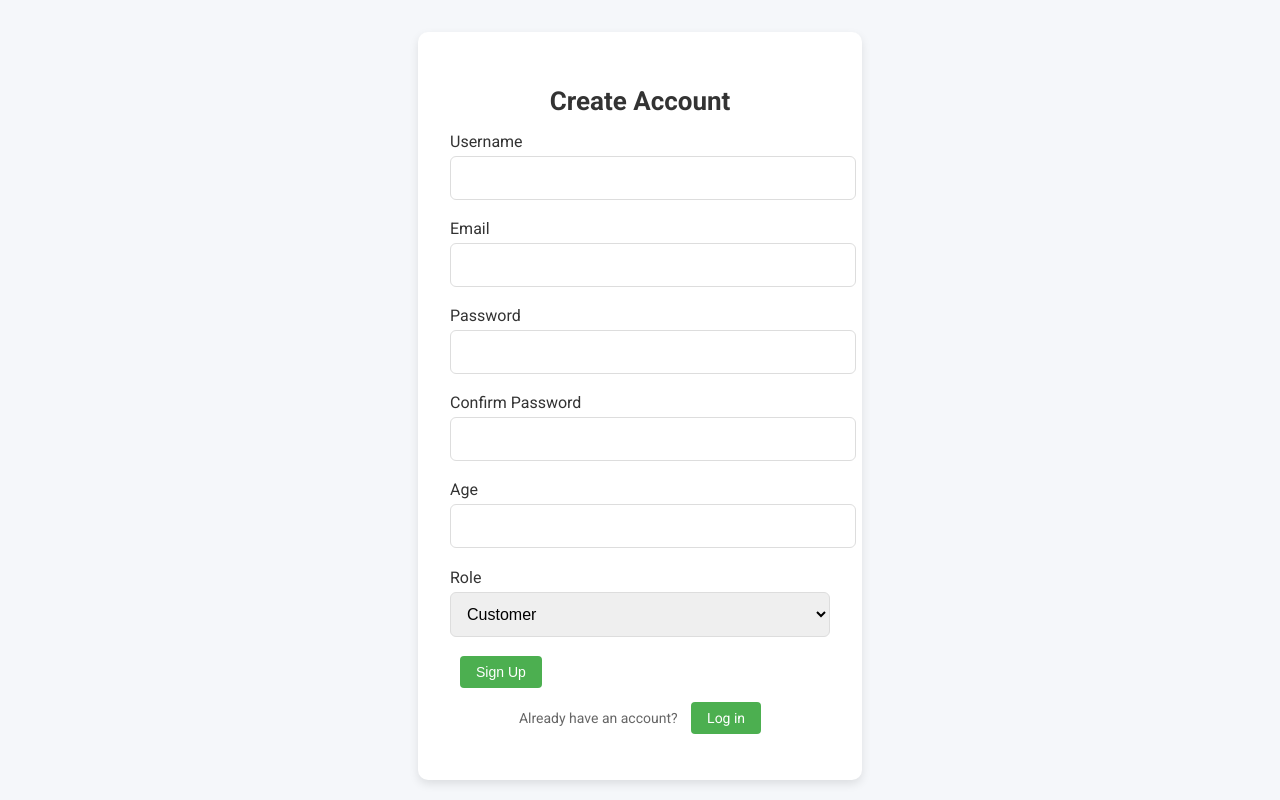
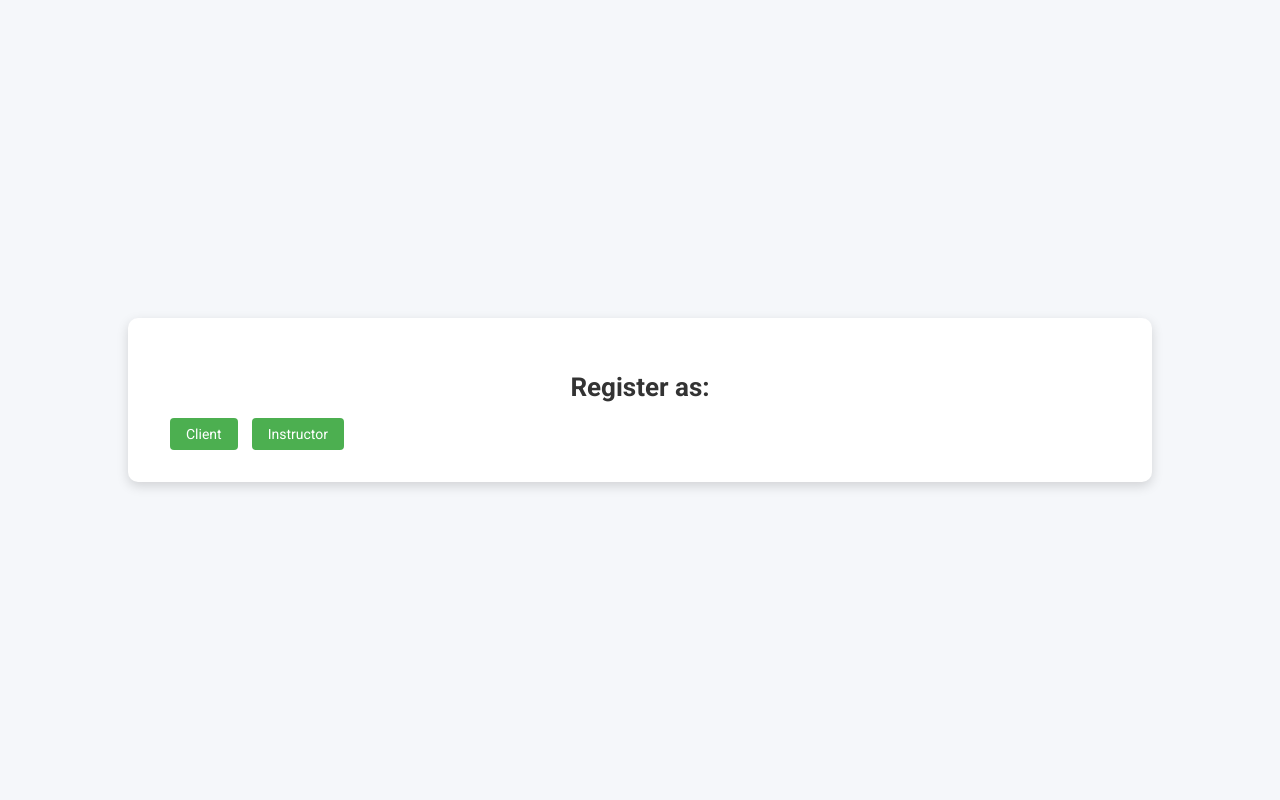
Before and after one commit to antoinemansour7/SOEN342, a Flask app: page /register in a window 1280 px wide. Run offline with Flask 3, Linux system fonts and the light colour scheme.

Commit message:
[2] Added login and signup form

```diff
--- a/app.py
+++ b/app.py
@@ -2,20 +2,16 @@ from flask import Flask, render_template, redirect, url_for, flash, request
 from flask_sqlalchemy import SQLAlchemy
 from flask_bcrypt import Bcrypt
 from flask_login import LoginManager, login_user, current_user, logout_user, login_required
-from models import *  # Correct import of db
-from forms import LoginForm, RegistrationForm, OfferingForm
+from models import db, Client, Instructor, Offering, Child
+from forms import LoginForm, ClientRegistrationForm, InstructorRegistrationForm
 from flask_migrate import Migrate
-
 
 app = Flask(__name__)
 app.config['SECRET_KEY'] = 'your_secret_key'
 app.config['SQLALCHEMY_DATABASE_URI'] = 'sqlite:///site.db'
 migrate = Migrate(app, db)
 
-# Initialize db with app
 db.init_app(app)
-
-
 bcrypt = Bcrypt(app)
 login_manager = LoginManager(app)
 login_manager.login_view = 'login'
@@ -24,171 +20,62 @@ login_manager.login_view = 'login'
 def load_user(user_id):
     return Client.query.get(int(user_id))
 
+# Main route for index
 @app.route('/')
 def index():
-    offerings = Offering.query.all()  # Fetch all offerings from the database
+    offerings = Offering.query.all()
     return render_template('index.html', offerings=offerings)
+
+# Register choice route
+@app.route('/register')
+def register():
+    return render_template('register_choice.html')  # New template to choose registration type
+
+# Register client route
+@app.route('/register_client', methods=['GET', 'POST'])
+def register_client():
+    if current_user.is_authenticated:
+        return redirect(url_for('index'))
+    form = ClientRegistrationForm()
+    if form.validate_on_submit():
+        hashed_password = bcrypt.generate_password_hash(form.password.data).decode('utf-8')
+        client = Client(username=form.username.data, name=form.name.data, phone=form.phone.data, password=hashed_password, age=form.age.data)
+        db.session.add(client)
+        db.session.commit()
+
+        # If add_child checkbox is selected, create a Child instance
+        if form.add_child.data:
+            child = Child(name=form.child_name.data, age=form.child_age.data, relation=form.child_relation.data, guardian_id=client.id)
+            db.session.add(child)
+            db.session.commit()
+
+        flash('Your client account has been created!', 'success')
+        return redirect(url_for('login'))
+    return render_template('register_client.html', form=form)
+
+# Register instructor route
+@app.route('/register_instructor', methods=['GET', 'POST'])
+def register_instructor():
+    if current_user.is_authenticated:
+        return redirect(url_for('index'))
+    form = InstructorRegistrationForm()
+    if form.validate_on_submit():
+        hashed_password = bcrypt.generate_password_hash(form.password.data).decode('utf-8')
+        instructor = Instructor(username=form.username.data, specialization=form.specialization.data, password=hashed_password, phone=form.phone.data, city=form.city.data)
+        db.session.add(instructor)
+        db.session.commit()
+        flash('Your instructor account has been created!', 'success')
+        return redirect(url_for('login'))
+    return render_template('register_instructor.html', form=form)
 
 @app.route('/login', methods=['GET', 'POST'])
 def login():
-    if current_user.is_authenticated:
-        return redirect(url_for('index'))
     form = LoginForm()
-    if form.validate_on_submit():
-        # Look up the user by username
-        user = User.query.filter_by(username=form.username.data).first()
-        if user and bcrypt.check_password_hash(user.password, form.password.data):
-            # Log the user in
-            login_user(user)
-            return redirect(url_for('index'))
-        else:
-            flash('Login Unsuccessful. Please check username and password.', 'danger')
+    # (additional login logic here)
     return render_template('login.html', form=form)
-
-@app.route('/logout')
-def logout():
-    logout_user()
-    return redirect(url_for('index'))
-
-@app.route('/dashboard')
-@login_required
-def dashboard():
-    if current_user.role != 'admin':
-        return redirect(url_for('index'))
-    offerings = Offering.query.all()
-    return render_template('dashboard.html', offerings=offerings)
-
-
-@app.route('/register', methods=['GET', 'POST'])
-def register():
-    if current_user.is_authenticated:
-        return redirect(url_for('index'))
-    form = RegistrationForm()
-    if form.validate_on_submit():
-        hashed_password = bcrypt.generate_password_hash(form.password.data).decode('utf-8')
-        user = User(username=form.username.data, email=form.email.data, password=hashed_password, age=form.age.data, role=form.role.data)
-        db.session.add(user)
-        db.session.commit()
-        flash('Your account has been created! You are now able to log in', 'success')
-        return redirect(url_for('login'))
-    return render_template('register.html', form=form)
-
-
-
-@app.route('/create-offering', methods=['GET', 'POST'])
-@login_required
-def create_offering():
-    form = OfferingForm()
-
-    if current_user.role != 'admin':
-        flash('Only admins can create offerings!')
-        return redirect(url_for('index'))
-
-    if form.validate_on_submit():
-        # Check if it's a private or group offering
-        if form.offering_type.data == 'Private':
-            maximum_capacity = 1
-        else:  # Group
-            maximum_capacity = form.maximum_capacity.data
-
-        # Create the offering
-        new_offering = Offering(
-            lesson_type=form.lesson_type.data,
-            location=form.location.data,
-            start_time=form.start_time.data,
-            end_time=form.end_time.data,
-            maximum_capacity=maximum_capacity
-        )
-
-        # Add the new offering to the database
-        db.session.add(new_offering)
-        db.session.commit()
-
-        flash('New offering created successfully!')
-        return redirect(url_for('index'))
-
-    return render_template('create_offering.html', form=form)
 
 
 
 
-
-
-@app.route('/attend/<int:offering_id>', methods=['POST'])
-@login_required
-def attend_offering(offering_id):
-    offering = Offering.query.get(offering_id)
-
-    # Ensure that only customers can attend offerings
-    if current_user.role != 'customer':
-        flash('Only customers can attend offerings.')
-        return redirect(url_for('index'))
-
-    # Check if the user has already attended this offering
-    if current_user in offering.attendees:
-        flash('You have already attended this offering.')
-        return redirect(url_for('index'))
-
-    # Check if there are available spots
-    if offering.available_spots > 0:
-        # Add the current user to the offering's attendees
-        offering.attendees.append(current_user)
-        offering.available_spots -= 1
-        db.session.commit()
-        flash('You have successfully attended the offering!')
-    else:
-        flash('No spots available for this offering.')
-
-    return redirect(url_for('index'))
-
-
-# Route to view an offering's details, including attendees (admin-only)
-@app.route('/offering/<int:offering_id>')
-@login_required
-def view_offering(offering_id):
-    if current_user.role != 'admin':
-        flash("Access restricted to admins only.", "danger")
-        return redirect(url_for('index'))
-
-    offering = Offering.query.get_or_404(offering_id)
-    return render_template('view_offering.html', offering=offering)
-
-
-# Route to remove an attendee from an offering (admin-only)
-@app.route('/offering/<int:offering_id>/remove_attendee/<int:user_id>', methods=['POST'])
-@login_required
-def remove_attendee(offering_id, user_id):
-    if current_user.role != 'admin':
-        flash("Access restricted to admins only.", "danger")
-        return redirect(url_for('index'))
-
-    offering = Offering.query.get_or_404(offering_id)
-    user = User.query.get_or_404(user_id)
-
-    # Remove user from attendees
-    if user in offering.attendees:
-        offering.attendees.remove(user)
-        offering.available_spots += 1  # Increase available spots by 1
-        db.session.commit()
-        flash(f"{user.username} has been removed from the offering.", "success")
-
-    return redirect(url_for('view_offering', offering_id=offering_id))
-
-
-# Route to delete an offering (admin-only)
-@app.route('/offering/<int:offering_id>/delete', methods=['POST'])
-@login_required
-def delete_offering(offering_id):
-    if current_user.role != 'admin':
-        flash("Access restricted to admins only.", "danger")
-        return redirect(url_for('index'))
-
-    offering = Offering.query.get_or_404(offering_id)
-    db.session.delete(offering)
-    db.session.commit()
-    flash("The offering has been deleted successfully.", "success")
-    return redirect(url_for('index'))
-
-
 if __name__ == "__main__":
     app.run(debug=True)
--- a/forms.py
+++ b/forms.py
@@ -1,7 +1,7 @@
 from flask_wtf import FlaskForm
-from wtforms import StringField, PasswordField, SubmitField, SelectField, IntegerField,DateTimeField,BooleanField  # Ensure all necessary imports are here
+from wtforms import StringField, PasswordField, SubmitField, IntegerField, BooleanField  # Updated imports if necessary
 from wtforms.validators import DataRequired, Length, EqualTo, ValidationError, NumberRange
-from models import Client
+from models import *  # Updated import
 
 # Login Form Definition
 class LoginForm(FlaskForm):
@@ -9,36 +9,53 @@ class LoginForm(FlaskForm):
     password = PasswordField('Password', validators=[DataRequired()])
     submit = SubmitField('Login')
 
-class RegistrationForm(FlaskForm):
+class InstructorRegistrationForm(FlaskForm):
     username = StringField('Username', validators=[DataRequired(), Length(min=2, max=150)])
-    email = StringField('Email', validators=[DataRequired()])
+    specialization = StringField('Specialization', validators=[DataRequired(), Length(min=2, max=100)])
     password = PasswordField('Password', validators=[DataRequired()])
     confirm_password = PasswordField('Confirm Password', validators=[DataRequired(), EqualTo('password')])
-    age = IntegerField('Age', validators=[DataRequired(), NumberRange(min=1, max=120)])
-    role = SelectField('Role', choices=[('customer', 'Customer'), ('instructor', 'Instructor')], validators=[DataRequired()])
-    submit = SubmitField('Sign Up')
+    phone = StringField('Phone', validators=[Length(min=10, max=15)])
+    city = StringField('City', validators=[DataRequired(), Length(min=2, max=100)])
+    submit = SubmitField('Register as Instructor')
 
     # Validator to check if username already exists
     def validate_username(self, username):
-        user = User.query.filter_by(username=username.data).first()
-        if user:
+        instructor = Instructor.query.filter_by(username=username.data).first()
+        if instructor:
             raise ValidationError('That username is already taken. Please choose a different one.')
 
-    # Validator to check if email already exists
-    def validate_email(self, email):
-        user = User.query.filter_by(email=email.data).first()
-        if user:
-            raise ValidationError('That email is already registered. Please choose a different one.')
+# Client Registration Form with optional Child Information
+class ClientRegistrationForm(FlaskForm):
+    username = StringField('Username', validators=[DataRequired(), Length(min=2, max=150)])
+    name = StringField('Name', validators=[DataRequired(), Length(min=2, max=150)])
+    password = PasswordField('Password', validators=[DataRequired()])
+    confirm_password = PasswordField('Confirm Password', validators=[DataRequired(), EqualTo('password')])
+    phone = StringField('Phone', validators=[Length(min=10, max=15)])
+    age = IntegerField('Age', validators=[DataRequired(), NumberRange(min=1, max=120)])
 
+    # Optional child information fields
+    add_child = BooleanField('Add Child')  # Checkbox to indicate if child details will be provided
+    child_name = StringField('Child Name')
+    child_age = IntegerField('Child Age', validators=[NumberRange(min=0, max=120)])
+    child_relation = StringField('Relation to Child', validators=[Length(max=50)])  # e.g., "son", "daughter"
 
+    submit = SubmitField('Register as Client')
 
+    # Validator to check if username already exists
+    def validate_username(self, username):
+        client = Client.query.filter_by(username=username.data).first()
+        if client:
+            raise ValidationError('That username is already taken. Please choose a different one.')
 
+    # Optional validation for child fields if the checkbox is selected
+    def validate_child_name(self, child_name):
+        if self.add_child.data and not child_name.data:
+            raise ValidationError('Child name is required if adding a child.')
 
-class OfferingForm(FlaskForm):
-    lesson_type = StringField('Lesson Type', validators=[DataRequired()])
-    offering_type = SelectField('Offering Type', choices=[('Private', 'Private'), ('Group', 'Group')], validators=[DataRequired()])
-    location = StringField('Location', validators=[DataRequired()])
-    start_time = DateTimeField('Start Time', format='%Y-%m-%dT%H:%M', validators=[DataRequired()])
-    end_time = DateTimeField('End Time', format='%Y-%m-%dT%H:%M', validators=[DataRequired()])
-    maximum_capacity = IntegerField('Maximum Capacity', validators=[NumberRange(min=1)], default=1)
-    submit = SubmitField('Create Offering')
+    def validate_child_age(self, child_age):
+        if self.add_child.data and not child_age.data:
+            raise ValidationError('Child age is required if adding a child.')
+
+    def validate_child_relation(self, child_relation):
+        if self.add_child.data and not child_relation.data:
+            raise ValidationError('Child relation is required if adding a child.')
--- a/templates/index.html
+++ b/templates/index.html
@@ -71,8 +71,6 @@
                 {% endfor %}
             </ul>
         </div>
-
-
     </div>
 </body>
 </html>
--- a/templates/register.html
+++ /dev/null
@@ -1,47 +0,0 @@
-<!doctype html>
-<html lang="en">
-<head>
-    <link rel="stylesheet" href="{{ url_for('static', filename='styles.css') }}">
-    <title>Create Account</title>
-</head>
-<body>
-    <div class="form-container">
-        <h2>Create Account</h2>
-        <form method="POST" action="{{ url_for('register') }}">
-            {{ form.hidden_tag() }}
-            <div class="form-group">
-                {{ form.username.label }}<br>
-                {{ form.username(class_="form-input") }}
-                {% if form.username.errors %}
-                    <p class="text-danger">{{ form.username.errors[0] }}</p>
-                {% endif %}
-            </div>
-            <div class="form-group">
-                {{ form.email.label }}<br>
-                {{ form.email(class_="form-input") }}
-                {% if form.email.errors %}
-                    <p class="text-danger">{{ form.email.errors[0] }}</p>
-                {% endif %}
-            </div>
-            <div class="form-group">
-                {{ form.password.label }}<br>
-                {{ form.password(class_="form-input") }}
-            </div>
-            <div class="form-group">
-                {{ form.confirm_password.label }}<br>
-                {{ form.confirm_password(class_="form-input") }}
-            </div>
-            <div class="form-group">
-                {{ form.age.label }}<br>
-                {{ form.age(class_="form-input") }}
-            </div>
-            <div class="form-group">
-                {{ form.role.label }}<br>
-                {{ form.role(class_="form-input") }}
-            </div>
-            <button type="submit" class="form-button">Sign Up</button>
-        </form>
-        <p>Already have an account? <a href="{{ url_for('login') }}" class="form-button">Log in</a></p>
-    </div>
-</body>
-</html>
--- /dev/null
+++ b/templates/register_choice.html
@@ -0,0 +1,16 @@
+<!doctype html>
+<html lang="en">
+<head>
+    <title>Choose Registration Type</title>
+    <link rel="stylesheet" href="{{ url_for('static', filename='styles.css') }}">
+</head>
+<body>
+    <div class="container">
+        <h2>Register as:</h2>
+        <div class="button-group">
+            <a href="{{ url_for('register_client') }}" class="form-button">Client</a>
+            <a href="{{ url_for('register_instructor') }}" class="form-button">Instructor</a>
+        </div>
+    </div>
+</body>
+</html>
```
Also changed, not shown: templates/register_client.html (added, +65 -0 lines), templates/register_instructor.html (added, +34 -0 lines), instance/site.db, templates/offerings.html (deleted).
